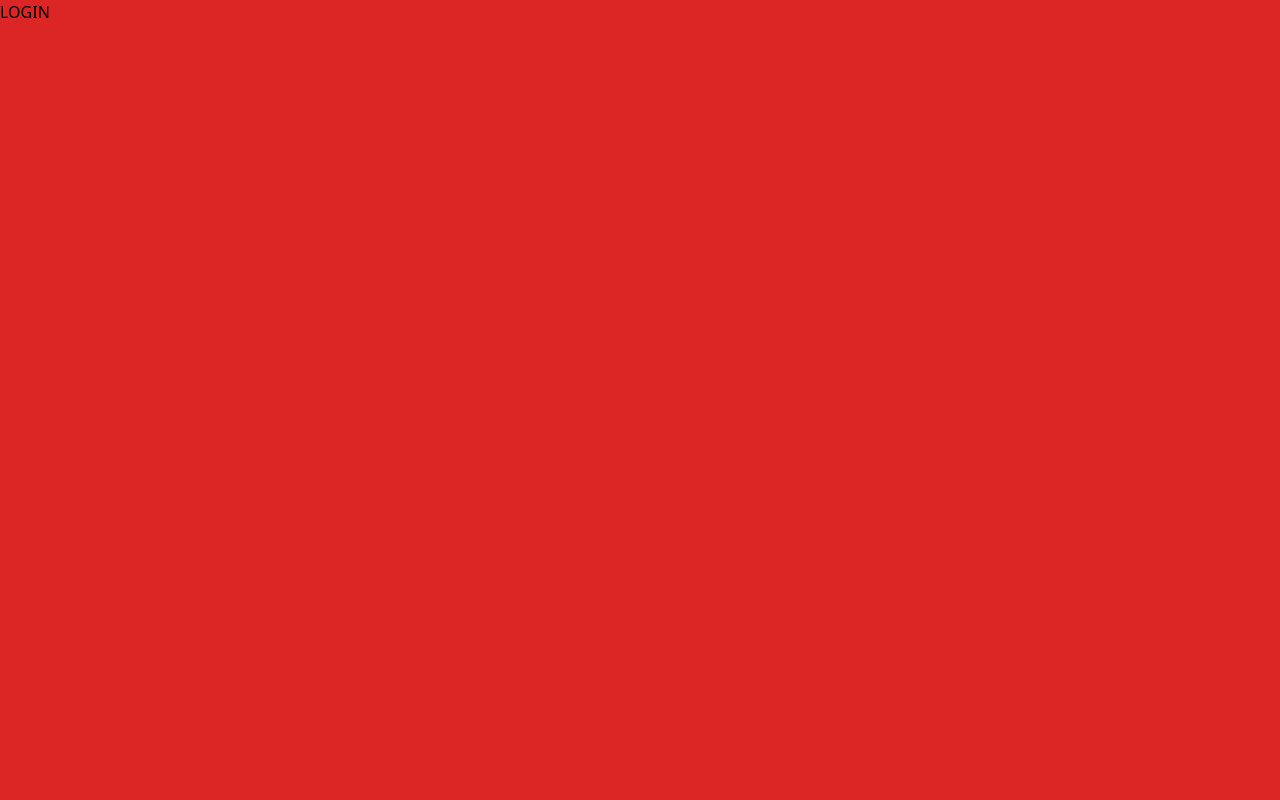
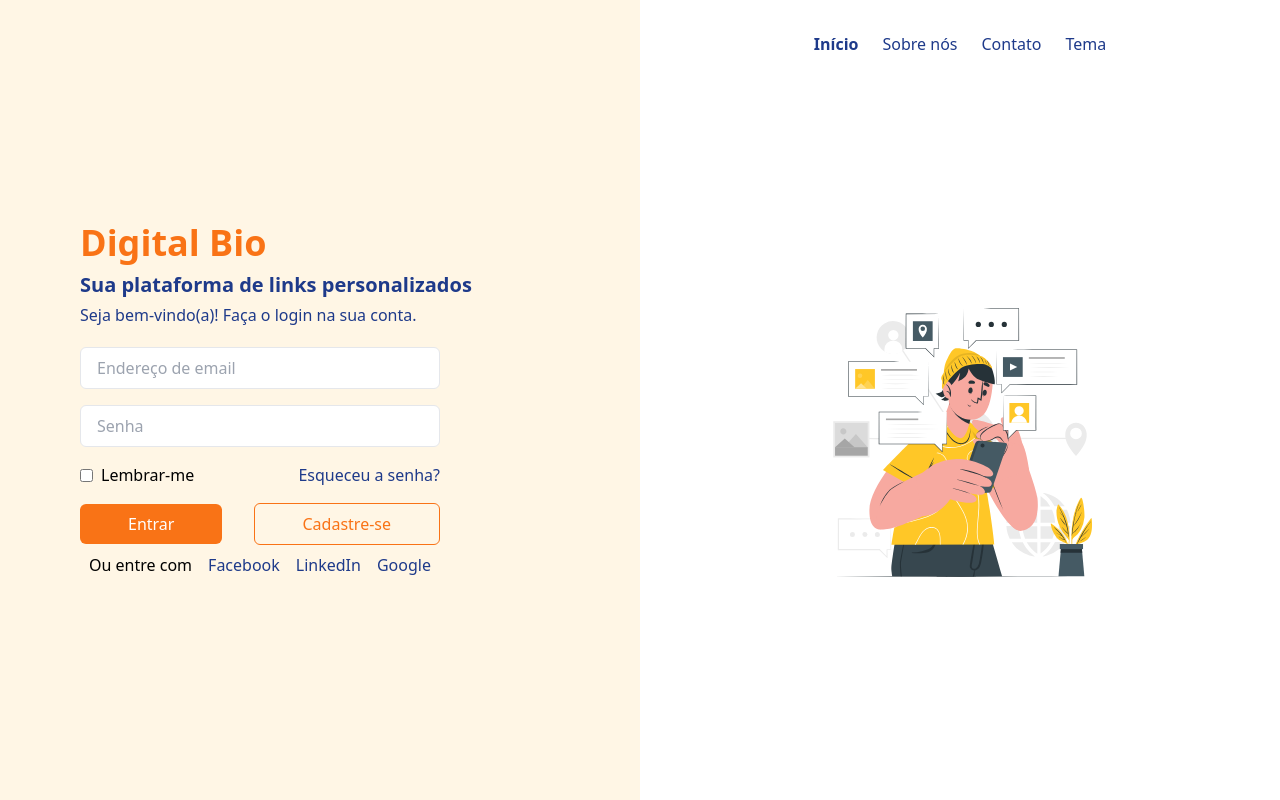
Before and after one commit to Julianagft/Digital-Bio, a Next.js app in the folder frontend/: page / in a window 1280 px wide. Built offline with nearby package versions, Linux system fonts and the light colour scheme.

Commit message:
Create Login Page

```diff
--- a/frontend/src/app/page.js
+++ b/frontend/src/app/page.js
@@ -1,8 +1,63 @@
+import React from 'react';
 
-export default function Home() {
+const LoginPage = () => {
   return (
-    <div className="w-full h-auto bg-red-600">
-      <p>LOGIN</p>
-    </div>
+    <>
+      <div className="flex w-full h-screen">
+
+        <div className="w-1/2 flex flex-col justify-center items-start bg-[#fff6e5] p-20">
+          <h1 className="text-4xl font-bold text-[#f97316]">Digital Bio</h1>
+          <p className="text-xl font-bold text-[#1e3a8a] mt-2">Sua plataforma de links personalizados</p>
+          <p className="text-md text-[#1e3a8a] mt-1">Seja bem-vindo(a)! Faça o login na sua conta.</p>
+          <div className="w-3/4 mt-5">
+            <input
+              type="email"
+              placeholder="Endereço de email"
+              className="w-full px-4 py-2 border rounded-md mb-4"
+            />
+            <input
+              type="password"
+              placeholder="Senha"
+              className="w-full px-4 py-2 border rounded-md mb-4"
+            />
+            <div className="flex justify-between items-center mb-4">
+              <label className="flex items-center">
+                <input type="checkbox" className="mr-2" />
+                Lembrar-me
+              </label>
+              <a className="text-[#1e3a8a]" href="#">Esqueceu a senha?</a>
+            </div>
+            <div className="flex justify-between items-center">
+              <button className="bg-[#f97316] text-white py-2 px-12 rounded-md">Entrar</button>
+              <button className="border border-[#f97316] text-[#f97316] py-2 px-12 rounded-md">Cadastre-se</button>
+            </div>
+
+            <div className="flex justify-center space-x-4 mt-2">
+              <p className="text-center text-[#000000]">Ou entre com</p>
+              <a className="text-[#1e3a8a]" href="#">Facebook</a>
+              <a className="text-[#1e3a8a]" href="#">LinkedIn</a>
+              <a className="text-[#1e3a8a]" href="#">Google</a>
+            </div>
+          </div>
+        </div>
+        <div className="w-1/2 bg-[#fff] flex flex-col">
+          <nav className="flex justify-center space-x-6 text-[#1e3a8a] p-8">
+            <a href="#" className="font-semibold">Início</a>
+            <a href="#">Sobre nós</a>
+            <a href="#">Contato</a>
+            <a href="#">Tema</a>
+          </nav>
+          <div className="flex flex-grow justify-center items-center">
+            <img
+              src="/images/illustrationlogin.svg"
+              alt="Login Illustration"
+              className="w-1/2 h-auto"
+            />
+          </div>
+        </div>
+      </div>
+    </>
   );
-}
+};
+
+export default LoginPage;
```
Also changed, not shown: frontend/public/images/illustrationlogin.svg (added).
